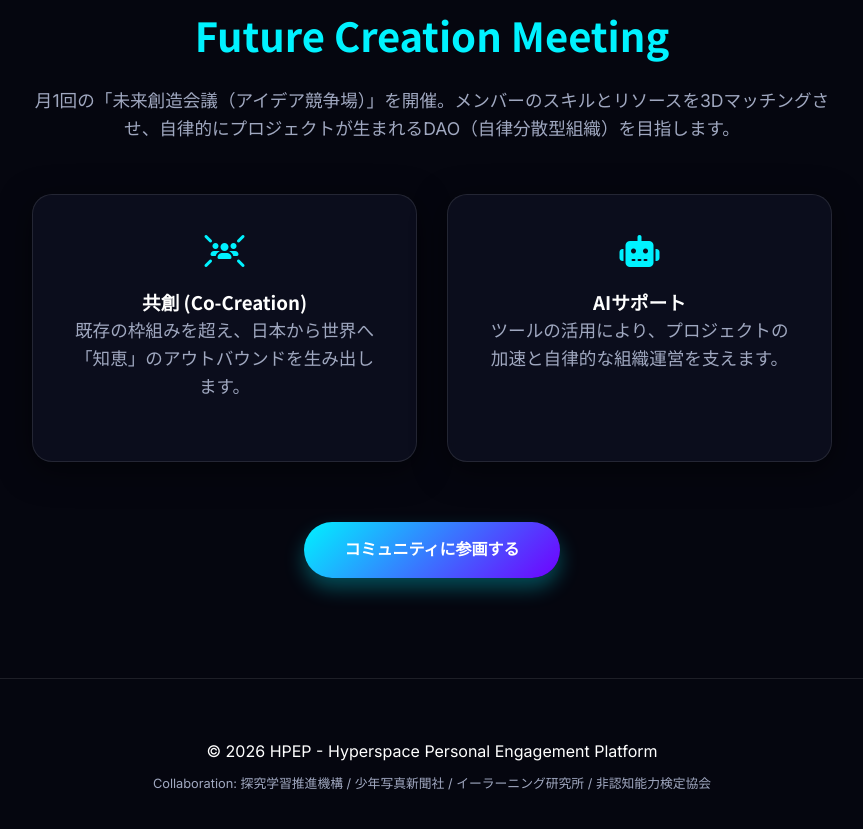
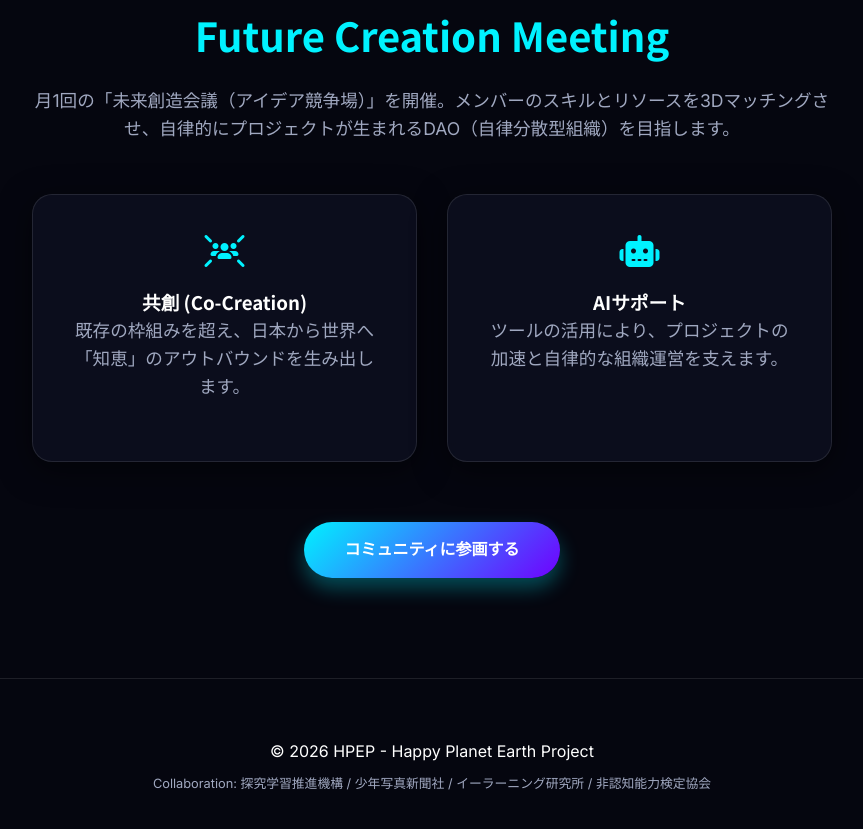
Before and after one commit to hpep-support/hpep-activity-report, a plain HTML site: page index.html in a window 1280 px wide. Shown: the part 3578-4407 px from the top of the page, without its empty margins (208-1071 px from the left). Drawn offline with Linux system fonts and the light colour scheme.

Commit message:
Update LP: formatting improvements and footer name correction

```diff
--- a/index.html
+++ b/index.html
@@ -1,5 +1,6 @@
 <!DOCTYPE html>
 <html lang="ja">
+
 <head>
     <meta charset="UTF-8">
     <meta name="viewport" content="width=device-width, initial-scale=1.0">
@@ -8,9 +9,12 @@
     <link rel="stylesheet" href="style.css">
     <link rel="preconnect" href="https://fonts.googleapis.com">
     <link rel="preconnect" href="https://fonts.gstatic.com" crossorigin>
-    <link href="https://fonts.googleapis.com/css2?family=Inter:wght@400;700;800&family=Noto+Sans+JP:wght@400;700&display=swap" rel="stylesheet">
+    <link
+        href="https://fonts.googleapis.com/css2?family=Inter:wght@400;700;800&family=Noto+Sans+JP:wght@400;700&display=swap"
+        rel="stylesheet">
     <link rel="stylesheet" href="https://cdnjs.cloudflare.com/ajax/libs/font-awesome/6.4.0/css/all.min.css">
 </head>
+
 <body>
 
     <!-- Hero Section -->
@@ -27,7 +31,8 @@
         <!-- Featured Video -->
         <section class="video-section" data-reveal>
             <div class="video-container glass-panel">
-                <iframe src="https://drive.google.com/file/d/1rFDBCbCkZ8TrVT2VAimMOaatIl0IHHQb/preview" allow="autoplay; encrypted-media" allowfullscreen></iframe>
+                <iframe src="https://drive.google.com/file/d/1rFDBCbCkZ8TrVT2VAimMOaatIl0IHHQb/preview"
+                    allow="autoplay; encrypted-media" allowfullscreen></iframe>
             </div>
         </section>
 
@@ -103,7 +108,8 @@
                     </div>
                 </div>
                 <div style="margin-top: 60px;">
-                    <a href="https://docs.google.com/forms/d/e/1FAIpQLSdL27WyjopRCi5Nz4AOf7sF7qI1WEOtuy7cqLIAznrED-tK4A/viewform?usp=header" target="_blank" class="cta-button">コミュニティに参画する</a>
+                    <a href="https://docs.google.com/forms/d/e/1FAIpQLSdL27WyjopRCi5Nz4AOf7sF7qI1WEOtuy7cqLIAznrED-tK4A/viewform?usp=header"
+                        target="_blank" class="cta-button">コミュニティに参画する</a>
                 </div>
             </div>
         </section>
@@ -111,7 +117,7 @@
 
     <!-- Footer -->
     <footer>
-        <p>&copy; 2026 HPEP - Hyperspace Personal Engagement Platform</p>
+        <p>&copy; 2026 HPEP - Happy Planet Earth Project</p>
         <p style="font-size: 0.8rem; margin-top: 10px; color: var(--text-secondary);">
             Collaboration: 探究学習推進機構 / 少年写真新聞社 / イーラーニング研究所 / 非認知能力検定協会
         </p>
@@ -119,4 +125,5 @@
 
     <script src="script.js"></script>
 </body>
+
 </html>
```
